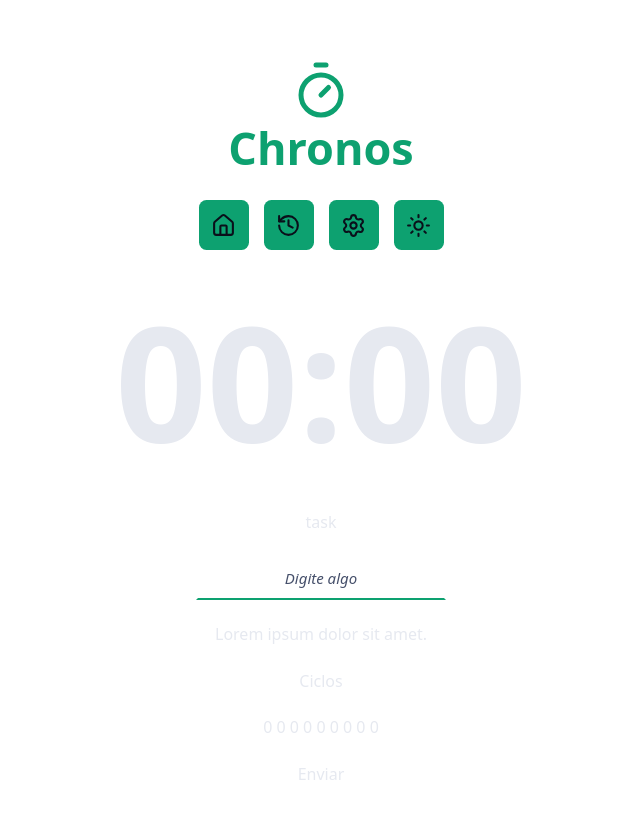
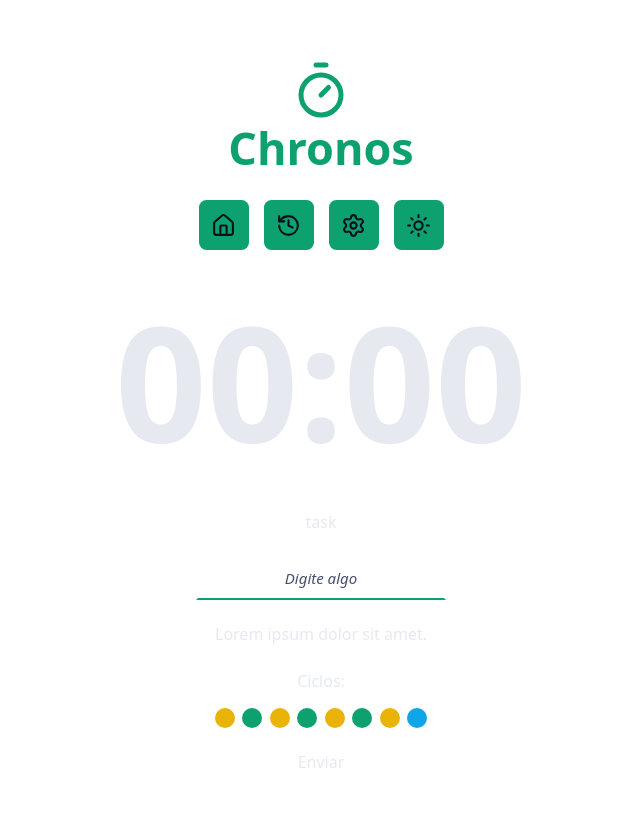
Before and after one commit to caistro/chronos, a React (Vite) app: page / in a window 1280 px wide. Shown: the whole page, without its empty margins (319-959 px from the left). Built offline with nearby package versions, Linux system fonts and the light colour scheme.

Commit message:
Criado componente de ciclos

```diff
--- a/src/App.tsx
+++ b/src/App.tsx
@@ -3,6 +3,7 @@ import { Logo } from './components/Logo';
 import { Menu } from './components/Menu';
 import { CountDown } from './components/CountDown';
 import { DefalutInput } from './components/DefaultInput';
+import { Cycles } from './components/Cycles';
 
 import './styles/theme.css';
 import './styles/global.css';
@@ -28,8 +29,7 @@ export function App() {
                         <p>Lorem ipsum dolor sit amet.</p>
                     </div>
                     <div className='flex flex-col items-center justify-center gap-9'>
-                        <p>Ciclos</p>
-                        <p>0 0 0 0 0 0 0 0 0</p>
+                        <Cycles />
                     </div>
                     <div className='flex flex-col items-center justify-center gap-9'>
                         <button>Enviar</button>
--- /dev/null
+++ b/src/components/Cycles.tsx
@@ -0,0 +1,18 @@
+export function Cycles() {
+    return (
+        <div className='flex flex-col items-center justify-center gap-6'>
+            <span>Ciclos:</span>
+
+            <div className='flex gap-3'>
+                <span className='h-8 w-8 rounded-full bg-(--warning)'></span>
+                <span className='h-8 w-8 rounded-full bg-(--primary)'></span>
+                <span className='h-8 w-8 rounded-full bg-(--warning)'></span>
+                <span className='h-8 w-8 rounded-full bg-(--primary)'></span>
+                <span className='h-8 w-8 rounded-full bg-(--warning)'></span>
+                <span className='h-8 w-8 rounded-full bg-(--primary)'></span>
+                <span className='h-8 w-8 rounded-full bg-(--warning)'></span>
+                <span className='h-8 w-8 rounded-full bg-(--info)'></span>
+            </div>
+        </div>
+    );
+}
```
